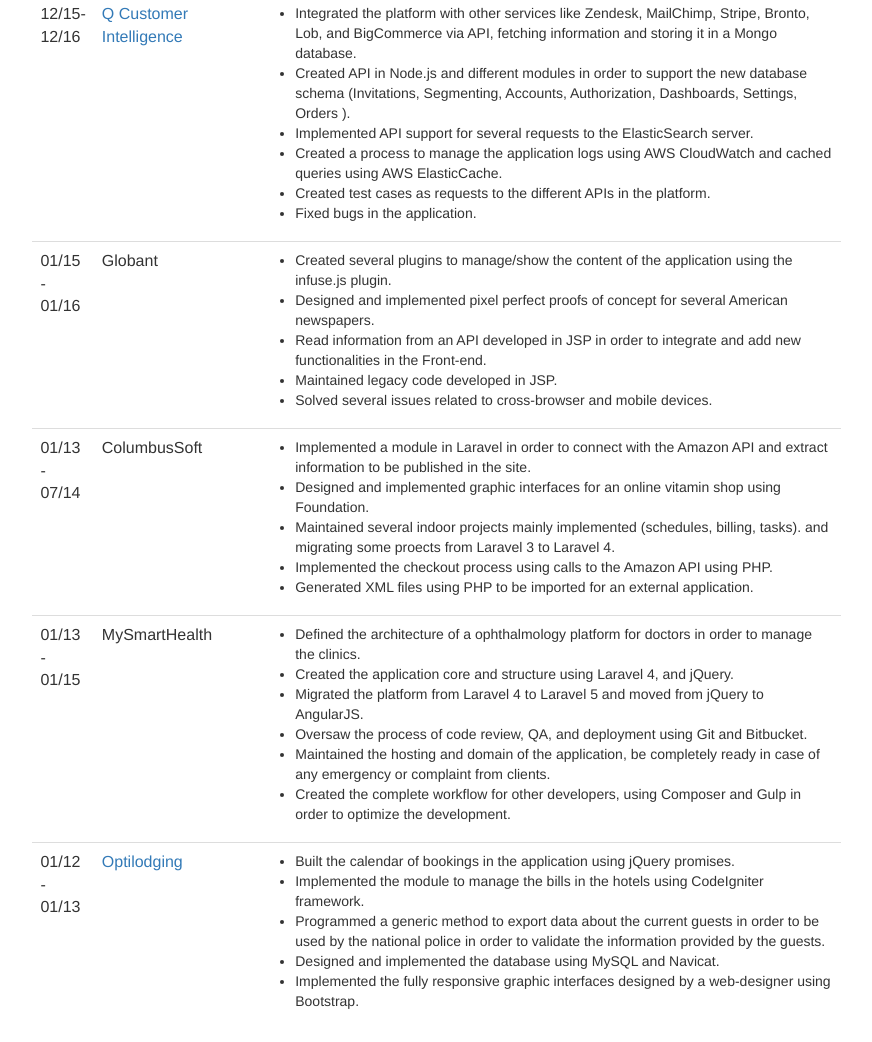
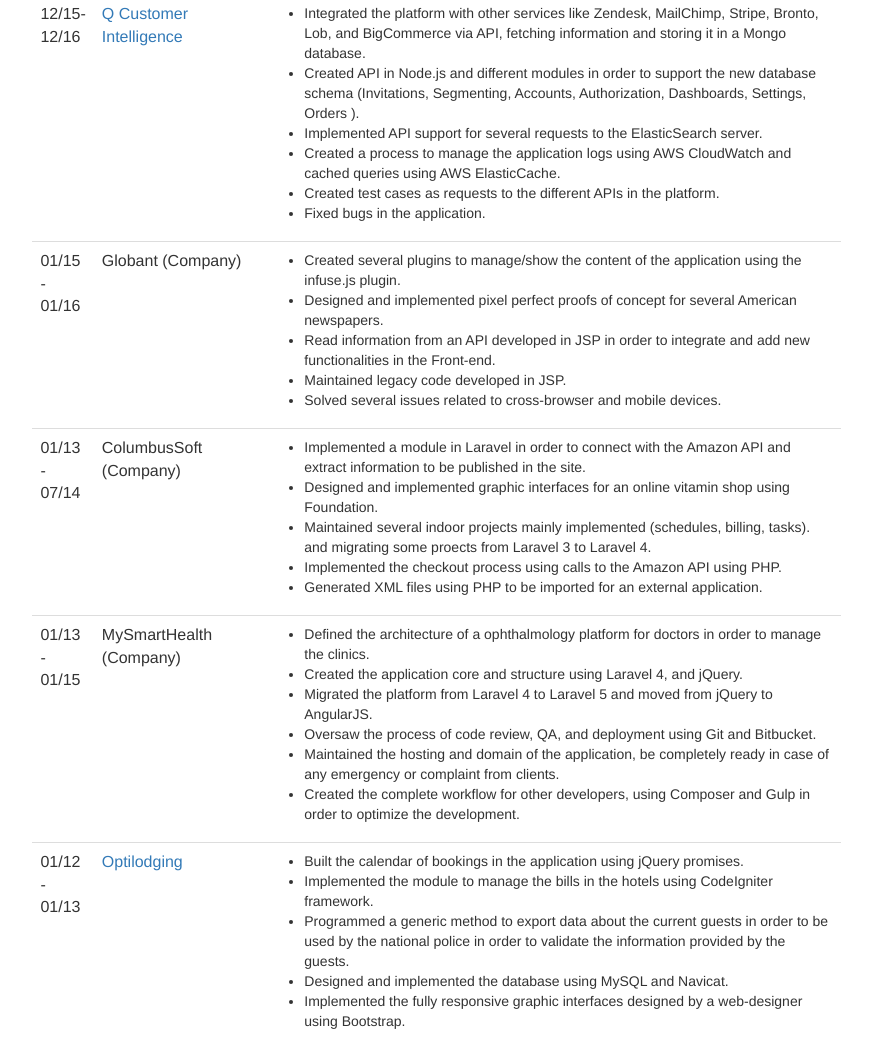
Before and after one commit to afpinedac/afpinedac.github.io, a website: page index.html in a window 1280 px wide. Shown: the part 1571-2613 px from the top of the page, without its empty margins (287-1159 px from the left). Drawn offline with nearby package versions, Linux system fonts and the light colour scheme.

Commit message:
Fix in companies names

```diff
--- a/index.html
+++ b/index.html
@@ -321,7 +321,7 @@
 
                     <tr>
                         <td>01/15 - 01/16</td>
-                        <td>Globant</td>
+                        <td>Globant (Company)</td>
                         <td>
                             <ul>
                                 <li>Created several plugins to manage/show the content of the application using the
@@ -340,7 +340,7 @@
                     </tr>
                     <tr>
                         <td>01/13 - 07/14</td>
-                        <td>ColumbusSoft</td>
+                        <td>ColumbusSoft (Company)</td>
                         <td>
                             <ul>
                                 <li>Implemented a module in Laravel in order to connect with the Amazon API and extract
@@ -360,7 +360,7 @@
 
                     <tr>
                         <td>01/13 - 01/15</td>
-                        <td>MySmartHealth</td>
+                        <td>MySmartHealth (Company)</td>
                         <td>
                             <ul>
                                 <li>Defined the architecture of a ophthalmology platform for doctors in order to manage
```
